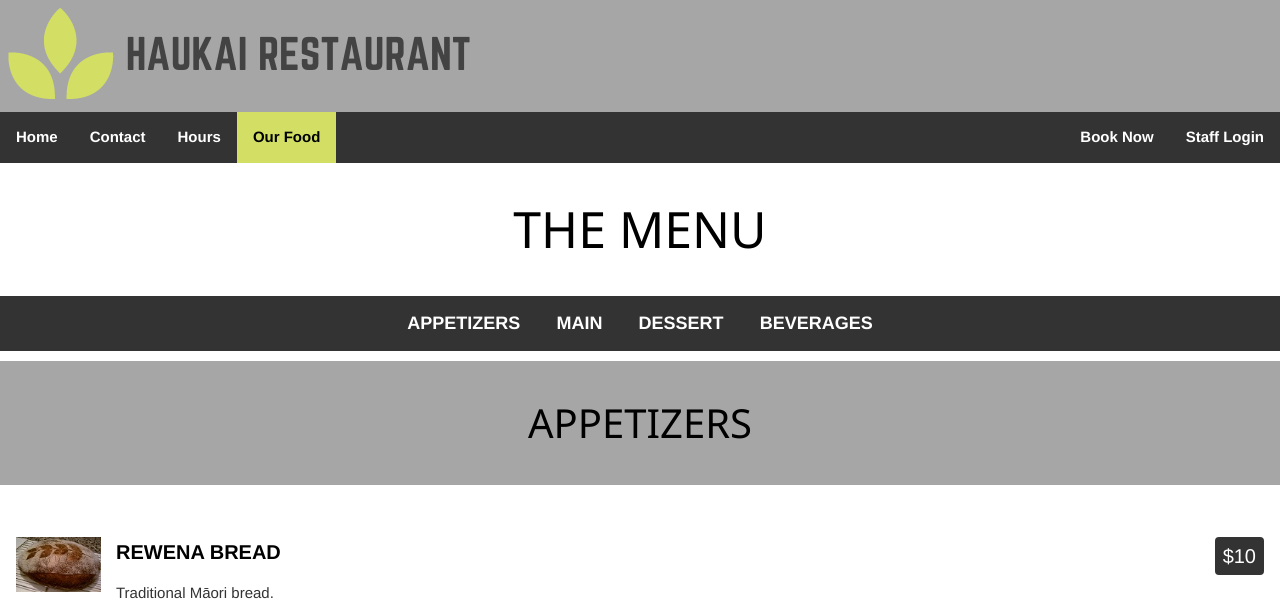
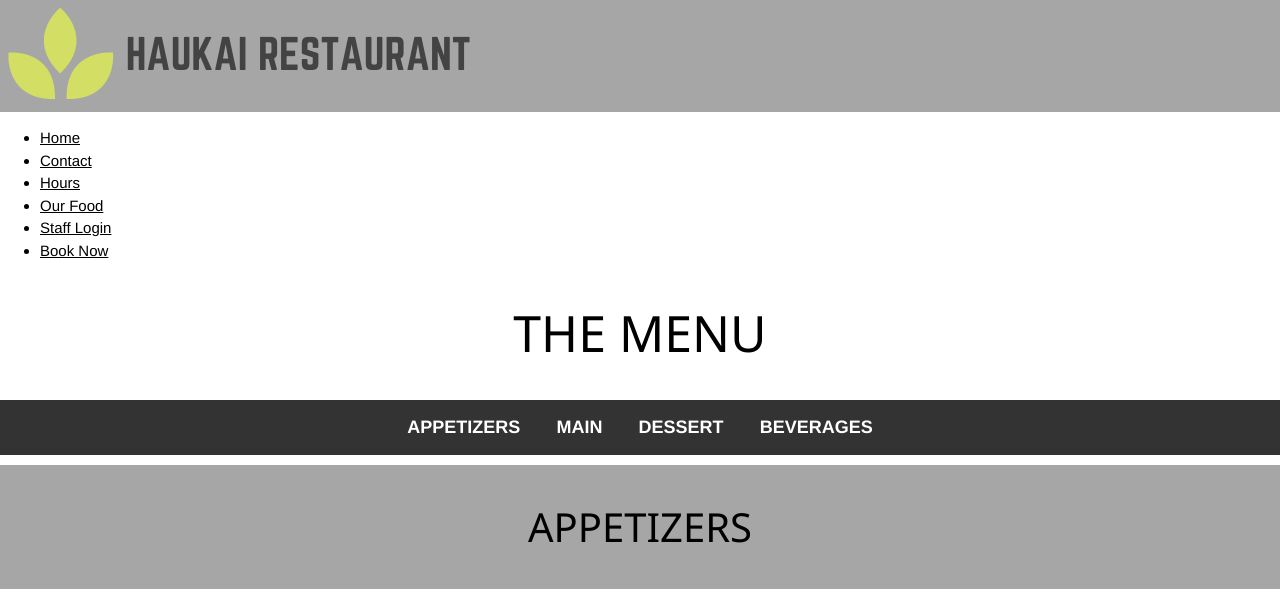
Before and after one commit to parriehunter/BIT607Assignment3, a PHP site: page /menu.html in a window 1280 px wide. Shown: the top 601 px of the page. Run offline with PHP 8.4, Linux system fonts and the light colour scheme.

Commit message:
added nav styling and commented out all nav in style.css

```diff
--- a/web/css/style.css
+++ b/web/css/style.css
@@ -40,53 +40,53 @@ iframe {
 
 /* nav bar css modified from w3schools https://www.w3schools.com/css/css_navbar_horizontal.asp and https://www.w3schools.com/css/tryit.asp?filename=trycss_navbar_horizontal_responsive */
 /*This allows the menu to always be on top and needed a high z-index to stay on top of other content*/
-nav {
+/*nav {
     position: -webkit-sticky;
     position: sticky;
     top: 0;
     width: 100%;
     z-index:999;
-}
+}*/
 
 /*Nav bar styling*/
-nav ul {
+/*nav ul {
     list-style-type: none;
     margin: 0;
     padding: 0;
     overflow: hidden;
     background-color: #333;
-}
+}*/
 
 /*Set up the nav tabs to the left */
-nav li {
+/*nav li {
     float: left;
-}
+}*/
 
 /*tab text style*/
-nav li a {
+/*nav li a {
     display: block;
     color: white;
     text-align: center;
     padding: 14px 16px;
     text-decoration: none;
     font-weight: bold;
-}
+}*/
 
 /*Allow a tab to be on the right*/
-nav li.right {
+/*nav li.right {
     float: right;
-}
+}*/
 
 /* Change the link color to #04AA6D on active tab */
-nav li a.active {
+/*nav li a.active {
     background-color: #D2DF64;
     color: black;
-}
+}*/
 
 /* Change the link color to #111 (black) on hover */
-nav a:hover:not(.active) {
+/*nav a:hover:not(.active) {
     background-color: #111;
-}
+}*/
 
 /*Sets the styling for the menu bar - similar to the nav bar but with the text centered*/
 .menuBar {
```
Also changed, not shown: web/index.html (+5 -5 lines).
